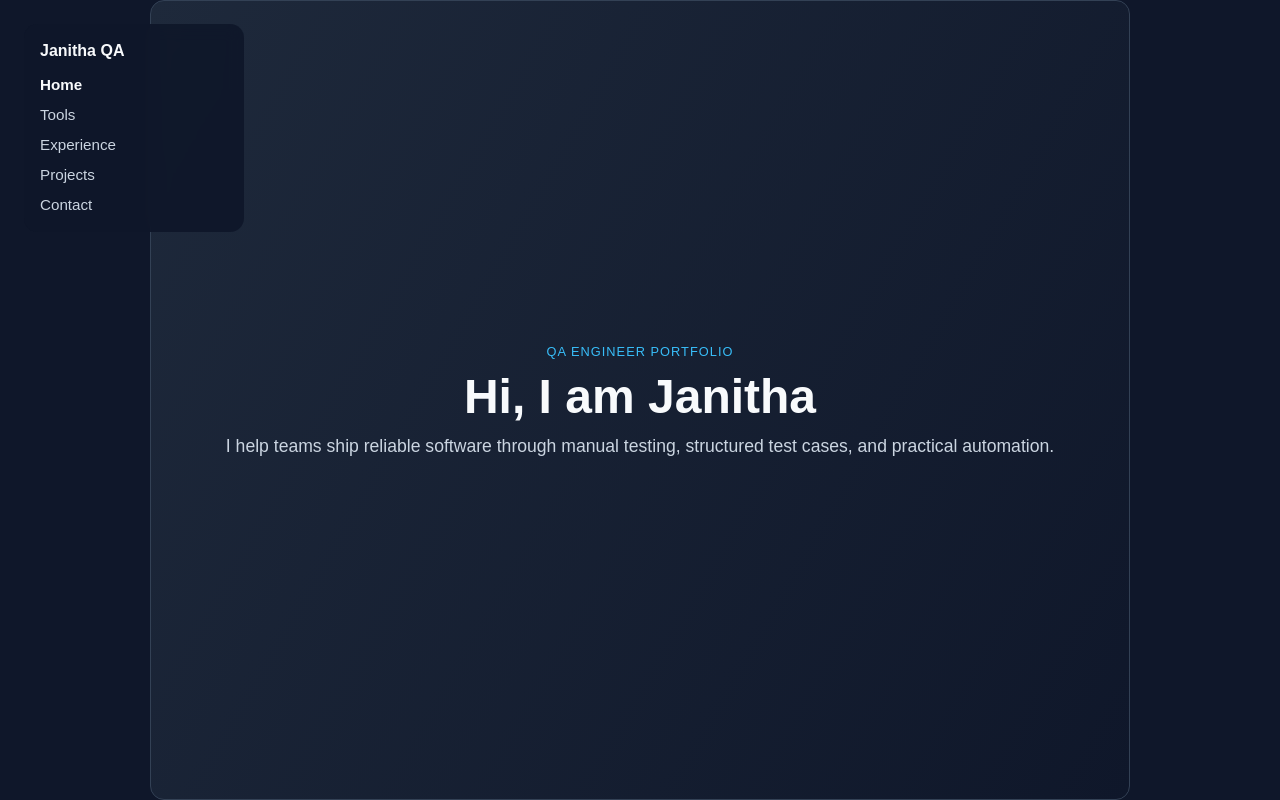
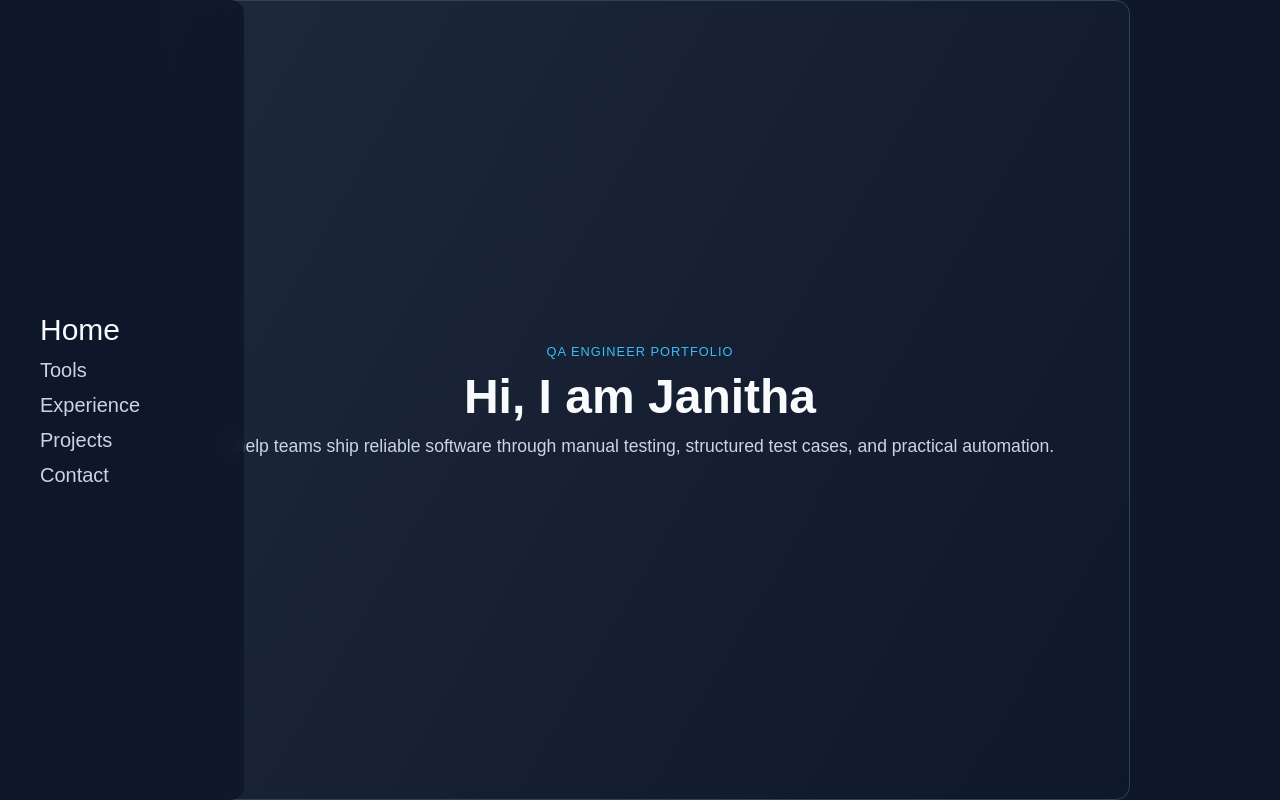
Before and after one commit to JAniii99/portfolio, a React (Vite) app: page / in a window 1280 px wide. Built offline with nearby package versions, Linux system fonts and the light colour scheme.

Commit message:
commmit in 2026 may 4

```diff
--- a/src/components/NavBar/NavBar.css
+++ b/src/components/NavBar/NavBar.css
@@ -28,12 +28,13 @@
 .navbar a {
   color: #cbd5e1;
   text-decoration: none;
-  font-size: 0.95rem;
+  font-size: 20px;
 }
 
 .navbar a.active {
   color: #f8fafc;
-  font-weight: 600;
+  font-weight: 500;
+  font-size:30px;
 }
 
 .navbar a:hover {
@@ -53,11 +54,11 @@
 @media (min-width: 1024px) {
   .navbar {
     position: fixed;
-    top: 24px;
+    height: 100%;
     left: 24px;
     width: 220px;
     align-items: flex-start;
-    justify-content: flex-start;
+    justify-content: center;
     flex-direction: column;
     gap: 16px;
     padding: 18px 16px;
--- a/src/components/NavBar/NavBar.tsx
+++ b/src/components/NavBar/NavBar.tsx
@@ -59,7 +59,6 @@ function NavBar() {
 
   return (
     <nav className="navbar" aria-label="Main navigation">
-      <div className="brand">Janitha QA</div>
       <ul>
         {navItems.map((item) => (
           <li key={item.id}>
```
